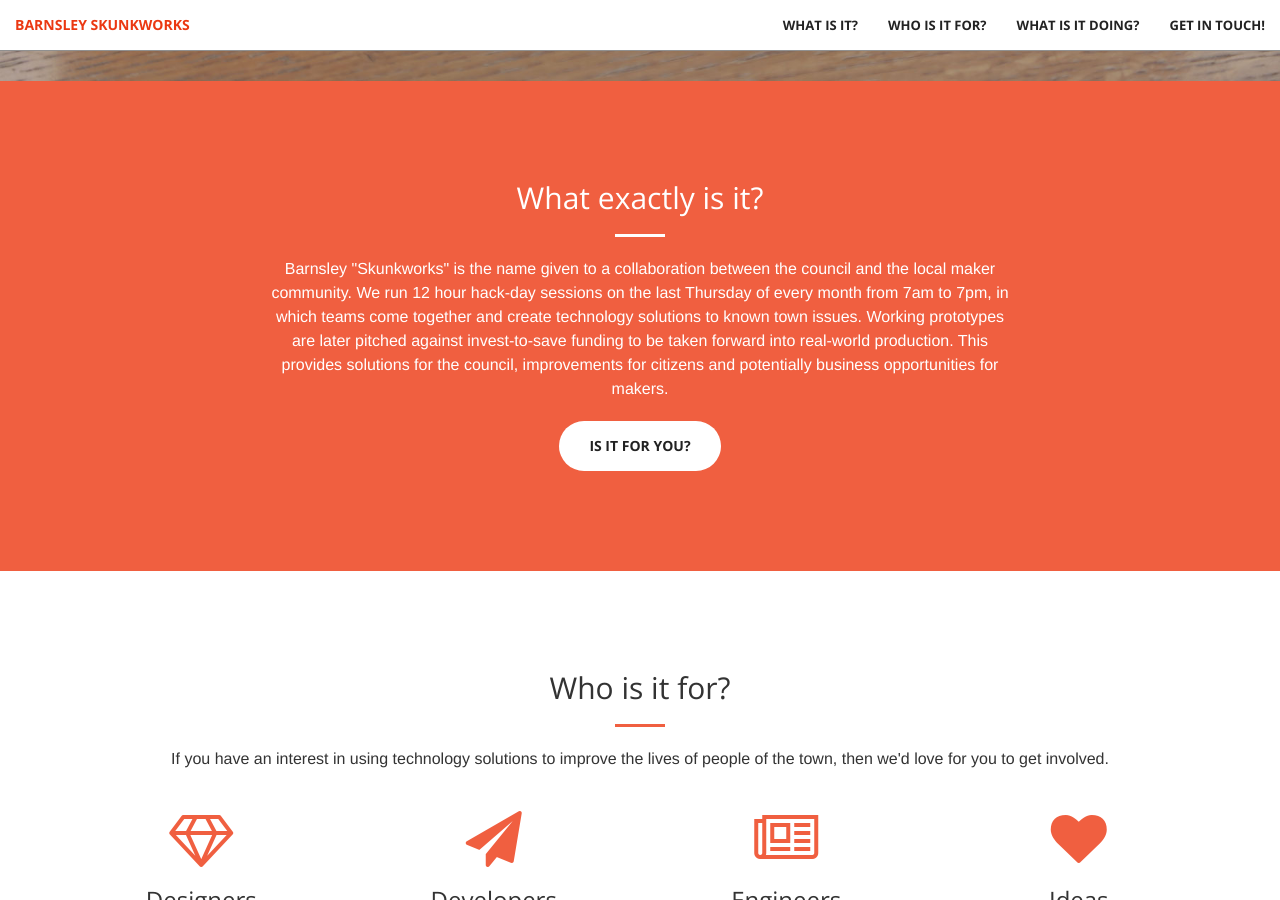
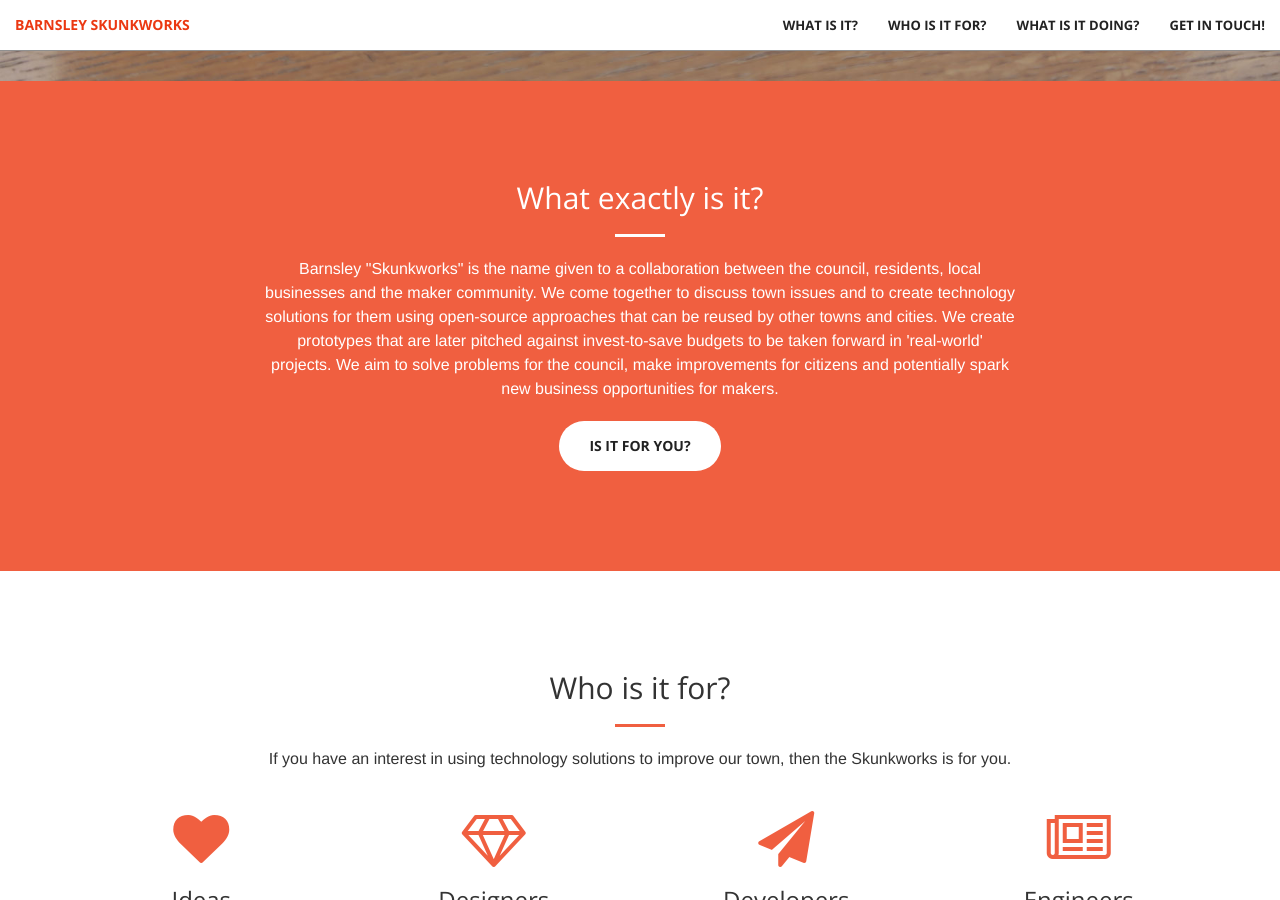
Before and after one commit to BarnsleySkunkworks/barnsleyskunkworks.github.io, a Jekyll site: the page built from index.md, in a window 1280 px wide and 900 px high, scrolled down 819 px. Built offline with Jekyll 4.4.1, drawn with Linux system fonts in a browser that asks for light colours; comment, search, counter and statistics services are not loaded; some of the changed text lies outside the part shown.

Commit message:
Tidied up the wording in the sections and changed portfolio entries

```diff
--- a/_config.yml
+++ b/_config.yml
@@ -2,7 +2,7 @@
 title: Barnsley Skunkworks
 email: hello@barnsleyskunk.works
 description: > # this means to ignore newlines until "baseurl:"
-  Barnsley Skunkworks is a small and loosely structured group of people coming together monthly to research and develop innovative technology ideas, prototypes and solutions to town problems identified in Barnsley, South Yorkshire.
+  A small and loosely structured group of people coming together to research and develop innovative technology ideas, prototypes and solutions to town problems in Barnsley, South Yorkshire.
 baseurl: "" # the subpath of your site, e.g. /blog/
 url: "http://barnsleyskunk.works" # the base hostname & protocol for your site
 
--- a/_includes/aside.html
+++ b/_includes/aside.html
@@ -2,8 +2,8 @@
       <div class="container text-center">
           <div class="call-to-action">
               <h2>What is it doing?</h2>
-              <p>We're building open-source solutions with software and hardware using anything you can lay your hands on to make up a working prototype, whether on your own or as part of a team. There are all kinds of ideas underway from enabling litter bins to report when they're full, to car parks publishing which of their spaces are empty, to anti-social behaviour hotspots reporting issues.</p>
-              <p>If you can think it, and it can solve an issue in Barnsley, then it can be worked up into something real.</p>
+              <p>We're building open-source solutions with software and hardware using anything we can lay your hands on to make up working prototypes. We sometimes work alone and sometimes in teams on all kinds of ideas from enabling litter bins to report when they're full, to car parks publishing which of spaces are empty, to tracking late-night movement in anti-social behaviour hotspots.</p>
+              <p>A few examples of current projects are below.</p>
               <a href="#join" class="btn btn-default btn-xl page-scroll">Join us!</a>
           </div>
       </div>
--- a/_includes/call-to-action.html
+++ b/_includes/call-to-action.html
@@ -4,7 +4,7 @@
             <div class="col-lg-8 col-lg-offset-2 text-center">
                 <h2 class="section-heading">What exactly is it?</h2>
                 <hr class="light">
-                <p>Barnsley "Skunkworks" is the name given to a collaboration between the council and the local maker community. We run 12 hour hack-day sessions on the last Thursday of every month from 7am to 7pm, in which teams come together and create technology solutions to known town issues. Working prototypes are later pitched against invest-to-save funding to be taken forward into real-world production. This provides solutions for the council, improvements for citizens and potentially business opportunities for makers.</p>
+                <p>Barnsley "Skunkworks" is the name given to a collaboration between the council, residents, local businesses and the maker community. We come together to discuss town issues and to create technology solutions for them using open-source approaches that can be reused by other towns and cities. We create prototypes that are later pitched against invest-to-save budgets to be taken forward in 'real-world' projects. We aim to solve problems for the council, make improvements for citizens and potentially spark new business opportunities for makers.</p>
                 <a href="#who" class="btn btn-default btn-xl page-scroll">Is it for you?</a>
             </div>
         </div>
--- a/_includes/portfolio.html
+++ b/_includes/portfolio.html
@@ -7,10 +7,10 @@
                     <div class="portfolio-box-caption">
                         <div class="portfolio-box-caption-content">
                             <div class="project-category text-faded">
-                                Internet of Things
+                                Customer Services
                             </div>
                             <div class="project-name">
-                                Smart Parking Spaces
+                                Smart Pothole Detection
                             </div>
                         </div>
                     </div>
@@ -37,10 +37,10 @@
                     <div class="portfolio-box-caption">
                         <div class="portfolio-box-caption-content">
                             <div class="project-category text-faded">
-                                Customer Services
+                                Networks and Connectivity
                             </div>
                             <div class="project-name">
-                                 Voice assistance
+                                 Things Network Barnsley
                             </div>
                         </div>
                     </div>
--- a/_includes/services.html
+++ b/_includes/services.html
@@ -4,7 +4,7 @@
             <div class="col-lg-12 text-center">
                 <h2 class="section-heading">Who is it for?</h2>
                 <hr class="primary">
-                <p>If you have an interest in using technology solutions to improve the lives of people of the town, then we'd love for you to get involved.</p>
+                <p>If you have an interest in using technology solutions to improve our town, then the Skunkworks is for you.</p>
             </div>
         </div>
     </div>
@@ -12,37 +12,37 @@
         <div class="row">
             <div class="col-lg-3 col-md-6 text-center">
                 <div class="service-box">
+                    <i class="fa fa-4x fa-heart wow bounceIn text-primary" data-wow-delay=".3s"></i>
+                    <h3>Ideas</h3>
+                    <p class="text-muted">Found an issue that needs a solution? Pitch it to the group and encourage a team to get after it</p>
+                </div>
+            </div>
+            <div class="col-lg-3 col-md-6 text-center">
+                <div class="service-box">
                     <i class="fa fa-4x fa-diamond wow bounceIn text-primary"></i>
                     <h3>Designers</h3>
-                    <p class="text-muted">Solutions need to be intuitive and designed to meet user needs</p>
+                    <p class="text-muted">Contribute to creating intuitive solutions that solve issues and meet user needs</p>
                 </div>
             </div>
             <div class="col-lg-3 col-md-6 text-center">
                 <div class="service-box">
                     <i class="fa fa-4x fa-paper-plane wow bounceIn text-primary" data-wow-delay=".1s"></i>
                     <h3>Developers</h3>
-                    <p class="text-muted">Join a team and bring prototypes to life</p>
+                    <p class="text-muted">Get hands on and bring open-source prototypes to life using your favourite development tools</p>
                 </div>
             </div>
             <div class="col-lg-3 col-md-6 text-center">
                 <div class="service-box">
                     <i class="fa fa-4x fa-newspaper-o wow bounceIn text-primary" data-wow-delay=".2s"></i>
                     <h3>Engineers</h3>
-                    <p class="text-muted">Physical and connected devices will play a huge part in future service delivery</p>
-                </div>
-            </div>
-            <div class="col-lg-3 col-md-6 text-center">
-                <div class="service-box">
-                    <i class="fa fa-4x fa-heart wow bounceIn text-primary" data-wow-delay=".3s"></i>
-                    <h3>Ideas</h3>
-                    <p class="text-muted">Just have an idea? Bring it to the next session and tell us about it</p>
+                    <p class="text-muted">Put your skills to use planning, constructing and testing our problem solving creations</p>
                 </div>
             </div>
         </div>
         <div class="row">
             <div class="text-center">
                 <div class="service-box">
-                    <a href="#aside" class="btn btn-primary btn-xl page-scroll">What's being done?</a>
+                    <a href="#portfolio" class="btn btn-primary btn-xl page-scroll">What's being done?</a>
                 </div>
             </div>
         </div>
--- a/_layouts/front.html
+++ b/_layouts/front.html
@@ -8,10 +8,9 @@
   {% include header.html %}
   {% include call-to-action.html %}
   {% include services.html %}
-  <!-- {% include portfolio.html %} -->
   {% include aside.html %}
+  {% include portfolio.html %}
   {% include contact.html %}
   {% include scripts.html %}
 </body>
-
 </html>
```
Also changed, not shown: img/portfolio/1.jpg, img/portfolio/3.jpg.
